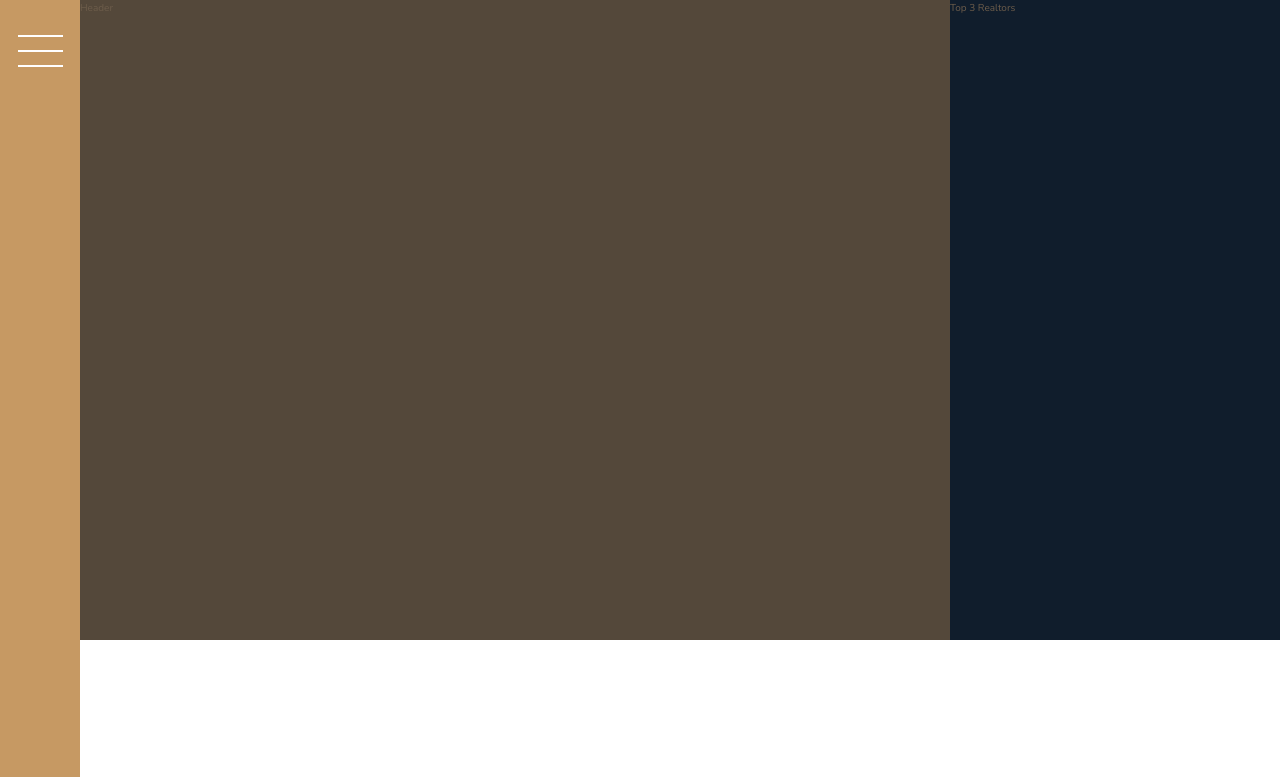
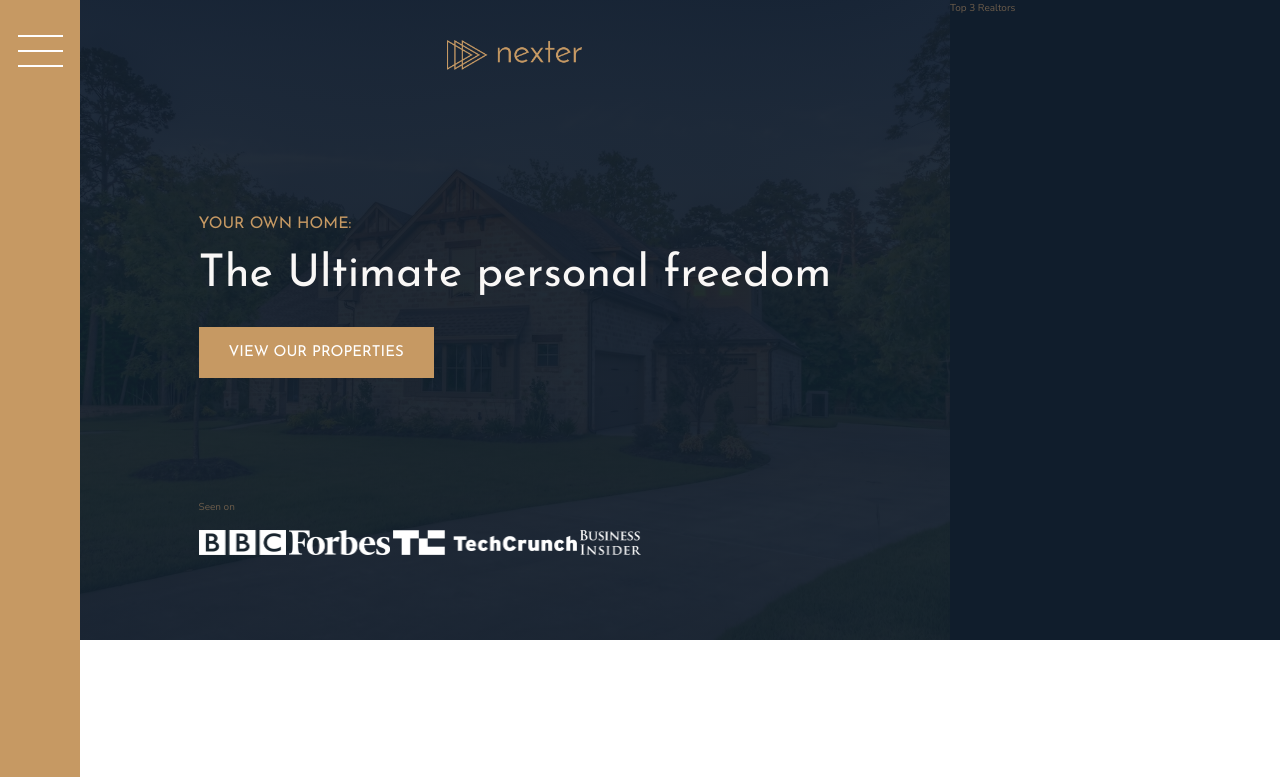
Before and after one commit to neringabickmore/nexter-adv-css, a website: page index.html in a window 1280 px wide. Shown: the top 777 px of the page. Drawn offline with nearby package versions, Linux system fonts and the light colour scheme.

Commit message:
Building header/P1

```diff
--- a/index.html
+++ b/index.html
@@ -17,9 +17,21 @@
     <!-- Sidebar -->
     <div class="sidebar">
         <button class="nav-btn"></button>
-
     </div>
-    <header class="header">Header</header>
+    <!-- Header -->
+    <header class="header">
+        <img src="img/logo.png" alt="logo" class="header__logo">
+        <h3 class="heading-3">Your own home:</h3>
+        <h1 class="heading-1">The Ultimate personal freedom</h1>
+        <button class="btn header__btn">view our properties</button>
+        <div class="header__seenon-text">Seen on</div>
+        <div class="header__seenon-logos">
+            <img src="img/logo-bbc.png" alt="Seen on logo 1">
+            <img src="img/logo-forbes.png" alt="Seen on logo 2">
+            <img src="img/logo-techcrunch.png" alt="Seen on logo 3">
+            <img src="img/logo-bi.png" alt="Seen on logo 4">
+        </div>
+    </header>
     <div class="realtors">Top 3 Realtors</div>
     <!-- Features -->
     <section class="features">
--- a/sass/_header.scss
+++ b/sass/_header.scss
@@ -1,4 +1,37 @@
 .header {
     background-color: $color-grey-dark-1;
     grid-column: full-start / col-end 6;
+    background-image: linear-gradient(rgba($color-secondary, .93), rgba($color-secondary, .93)), url(../img/hero.jpeg);
+    background-size: cover;
+    background-position: center;
+    padding: 8rem;
+    padding-top: 4rem;
+
+    display: grid;
+    grid-template-rows: 1fr min-content 6rem 1fr;
+    grid-template-columns: max-content;
+    grid-row-gap: 1.5rem;
+    justify-content: center;
+
+    &__logo {
+        height: 3rem;
+        justify-self: center;
+
+    }
+
+    &__btn {
+        align-self: start;
+        justify-self: start;
+    }
+
+    &__seenon-text {
+
+    }
+
+    &__seenon-logos {
+
+        img {
+            height: 2.5rem;
+        }
+    }
 }
--- a/sass/_typography.scss
+++ b/sass/_typography.scss
@@ -5,6 +5,10 @@
 
 .heading-1 {
     @extend %heading;
+
+    font-size: 4.5rem;
+    color: $color-grey-light-1;
+    line-height: 1;
 }
 
 .heading-2 {
```
Also changed, not shown: css/style.css.
